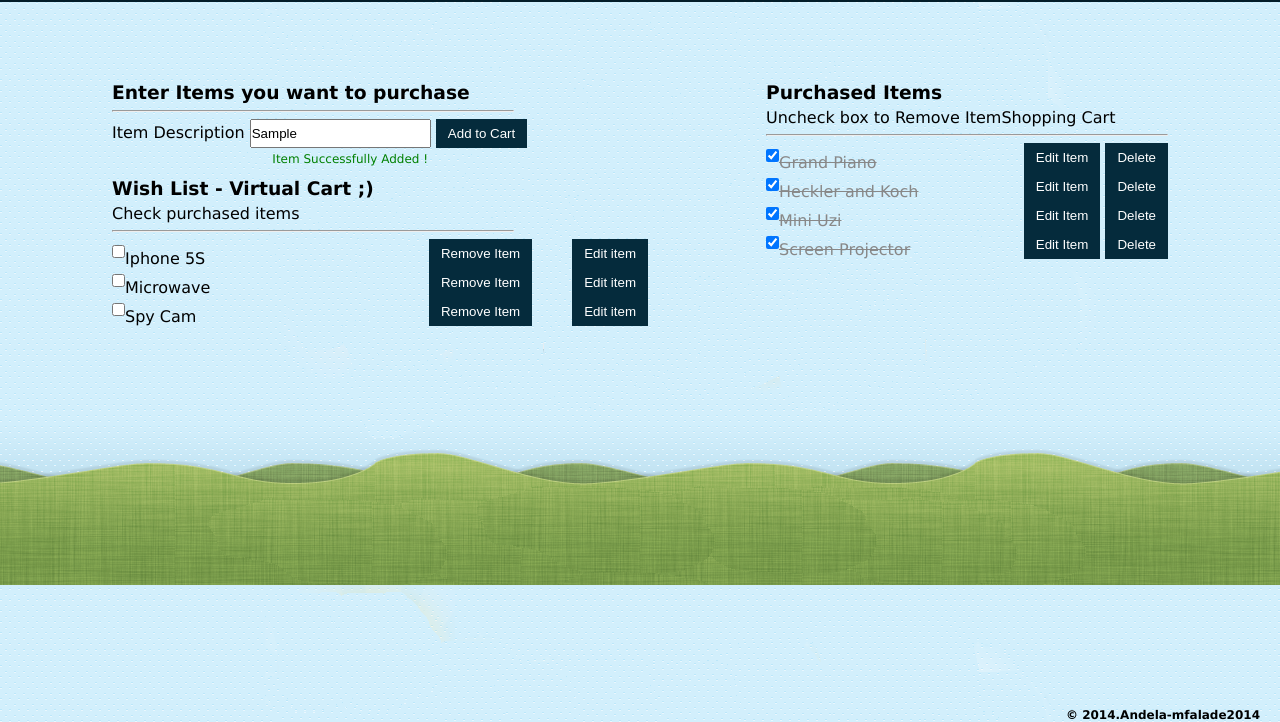
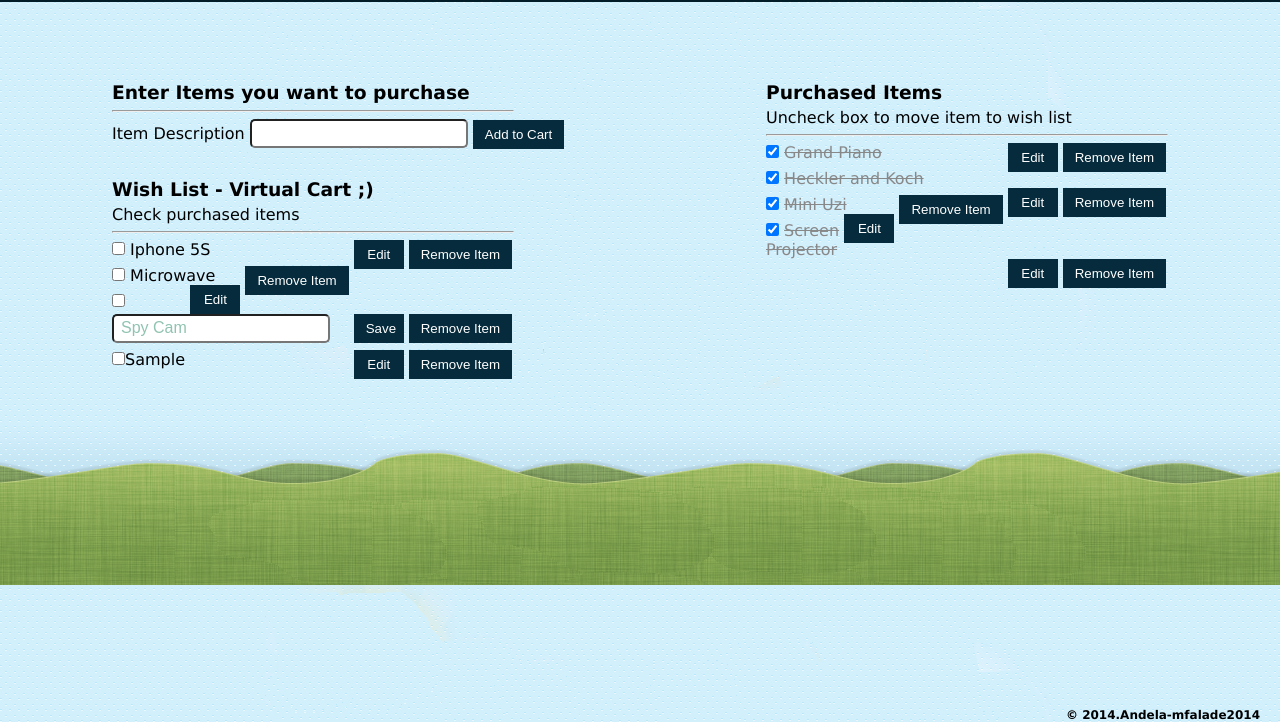
Before and after one commit to andela-mfalade/ShoppingApp, a plain HTML site: page index.html in a window 1280 px wide. Both pictures are taken after typing "Sample" into the empty fields and a click on the button "Add to Cart". Shown: the part 78-800 px from the top of the page. Drawn offline with Linux system fonts and the light colour scheme.

Commit message:
Shopping app improved version

```diff
--- a/css/main.css
+++ b/css/main.css
@@ -37,22 +37,33 @@ p {
 	width: 85%;
 	min-height: 100%;
 	margin: 0 auto;
-	/*border: 1px solid #23C8F9;*/
 	padding: 2em;
 }
 
 #left_col {
 	float: left;
 	margin-left: 1em;
+	overflow: hidden;
+	height: 500px;
 }
 
 #right_col {
 	float: right;
 	margin-right: 1em;
+	height:500px;
+	overflow: hidden;
+}
+
+h2 {
+	color: #fbfbfb;
 }
 
 h3, hr {
 	text-align: left;
+}
+
+button.edit {
+	width: 50px;
 }
 
 #displayMessage {
@@ -80,13 +91,22 @@ button {
 	border: none;
 }
 
-#cart li button {
-	margin-right: 40px;
-	float: right;
+ul li {
+	margin: 7px 0;
 }
 
-input {
-	height:25px;
+input[type="text"] {
+	height: 25px;
+	border-radius: 5px;
+	outline: none;
+	padding-left: 7px;
+	font-size: 16px;
+	color: rgb(44, 173, 124);
+	display: none;
+}
+
+li.editMode input[type="text"]{
+	color: rgb(144, 195, 176);
 }
 
 #bought_items label {
@@ -94,11 +114,9 @@ input {
   color: #888;
 }
 
-.float_right {
-	float: right;
-}
 
 footer {
+	clear: both;
 	text-align: center;
 	right: 20px;
 	font-size: 12px;
@@ -106,3 +124,16 @@ footer {
 	bottom: 0;
 	position: absolute;
 }
+
+li {
+	width: 400px;
+}
+
+li button{
+	float: right;
+	margin-left: 5px;
+}
+
+li.editMode input[type="text"], p input[type="text"]{
+	display: inline;
+}
--- a/index.html
+++ b/index.html
@@ -34,24 +34,30 @@
         <div id="cart_section">
           <h3>Wish List - Virtual Cart ;)</h3>
           <p>Check purchased items</p><hr/>
-          <ul id="cart">
+          <ul id="cart_items">
 
             <li>
-            	<input type="checkbox" class="cheq"><label>Iphone 5S</label>
-            	<button class="edit">Edit item</button>
-            	<button class="delete">Remove Item</button></span>
+              <input type="checkbox">
+              <label>Iphone 5S</label>
+              <input type="text">
+              <button class="delete">Remove Item</button>
+              <button class="edit">Edit</button>
             </li>
 
             <li>
-              <input type="checkbox" class="cheq"><label>Microwave</label>
-              <button class="edit">Edit item</button>
-              <button class="delete">Remove Item</button></span>
+              <input type="checkbox">
+              <label>Microwave</label>
+              <input type="text">
+              <button class="delete">Remove Item</button>
+              <button class="edit">Edit</button>
             </li>
 
-            <li>
-              <input type="checkbox" class="cheq"><label>Spy Cam</label>
-              <button class="edit">Edit item</button>
-              <button class="delete">Remove Item</button></span>
+            <li class="editMode">
+              <input type="checkbox">
+              <label></label>
+              <input type="text" value="Spy Cam">
+              <button class="delete">Remove Item</button>
+              <button class="edit">Save</button>
             </li>
 
 
@@ -66,30 +72,38 @@
       <div id="right_col">
 
         <h3>Purchased Items</h3>
-        <p>Uncheck box to Remove ItemShopping Cart</p><hr/>
+        <p>Uncheck box to move item to wish list</p><hr/>
           <ul id="bought_items">
             <li>
-              <input type="checkbox" checked><label>Grand Piano</label><span class="float_right">
-              <button class="edit">Edit Item</button>
-              <button class="delete">Delete</button></span>
+              <input type="checkbox" checked>
+              <label>Grand Piano</label>
+              <input type="text">
+              <button class="delete">Remove Item</button>
+              <button class="edit">Edit</button>
             </li>
 
             <li>
-            	<input type="checkbox" checked><label>Heckler and Koch</label><span class="float_right">
-            	<button class="edit">Edit Item</button>
-            	<button class="delete">Delete</button></span>
+              <input type="checkbox" checked>
+              <label>Heckler and Koch</label>
+              <input type="text">
+              <button class="delete">Remove Item</button>
+              <button class="edit">Edit</button>
             </li>
 
             <li>
-              <input type="checkbox" checked><label>Mini Uzi</label><span class="float_right">
-              <button class="edit">Edit Item</button>
-              <button class="delete">Delete</button></span>
+              <input type="checkbox" checked>
+              <label>Mini Uzi</label>
+              <input type="text">
+              <button class="delete">Remove Item</button>
+              <button class="edit">Edit</button>
             </li>
 
             <li>
-              <input type="checkbox" checked><label>Screen Projector</label><span class="float_right">
-              <button class="edit">Edit Item</button>
-              <button class="delete">Delete</button></span>
+              <input type="checkbox" checked>
+              <label>Screen Projector</label>
+              <input type="text">
+              <button class="delete">Remove Item</button>
+              <button class="edit">Edit</button>
             </li>
 
           </ul>
--- a/js/app.js
+++ b/js/app.js
@@ -1,115 +1,140 @@
-
-var feedback,
-		listItem,
-		addButton,
-		cartedItemsHolder,
-		boughtItemsHolder;
+var addButton = document.getElementById('add_item'),
+		itemInput = document.getElementById('new_item'),
+		cartedItemsHolder = document.getElementById('cart_items'),
+		boughtItemsHolder = document.getElementById('bought_items');
 
 
-
-var shoppingList = {
-
-		formElements: function() {
-			var itemInput = document.getElementById('new_item'),
-					itemString = itemInput.value;
-
-
-					feedback = document.getElementById('displayMessage'),
-					addButton = document.getElementById('add_item'),
-					cartedItemsHolder = document.getElementById('cart'),
-					boughtItemsHolder = document.getElementById('bought_items')
-		},
-
-		onReady: function() {
-					shoppingList.formElements();
-					addButton.onclick = shoppingList.addItem;
-
-			var checkBox =  cartedItemsHolder.querySelector("input[type=checkbox]"),
-					checkedBox = boughtItemsHolder.querySelector("input[type=checkbox]"),
-					editButton = cartedItemsHolder.querySelector("button.edit"),
-					deleteButton = cartedItemsHolder.querySelector("button.delete"),
-					removeButton = boughtItemsHolder.querySelector("button.delete");
-
-
-					checkBox.onchange = shoppingList.moveItemsToBought;
-					checkedBox.onchange = shoppingList.moveItemToCart;
-					editButton.onclick = shoppingList.editItem;
-					deleteButton.onclick = shoppingList.deleteItem;
-					removeButton.onclick = shoppingList.deleteItem;
-		},
-
-		createNewShoppingItem: function(itemString) {
+var createNewShoppingListItem = function(itemString) {
 
 		var listItem = document.createElement("li"),
-					checkBox = document.createElement("input"),
+				checkBox = document.createElement("input");
 				label = document.createElement("label"),
+				editInput = document.createElement("input"),
 				editButton = document.createElement("button"),
 				deleteButton = document.createElement("button");
 
 
 				checkBox.type = "checkbox";
-					editButton.innerHTML = "Edit Item";
+				label.innerHTML = itemString;
+				editInput.type = "text";
+				editButton.innerHTML = "Edit";
 				editButton.className = "edit";
 				deleteButton.innerHTML = "Remove Item";
-					deleteButton.className = "delete";
+				deleteButton.className  = "delete";
 
 
 				listItem.appendChild(checkBox);
 				listItem.appendChild(label);
+				listItem.appendChild(editInput);
+				listItem.appendChild(deleteButton);
 				listItem.appendChild(editButton);
-					listItem.appendChild(deleteButton);
-					listItem.appendChild(removeButton);
+
+
+
+		bindShoppingEvents(listItem, itemBought);
 
 		return listItem;
-		},
+};
 
-		addItem: function() {
+var addItem = function() {
 
-					feedback.innerHTML = "Item Successfully Added !";
+	var listItem = createNewShoppingListItem(itemInput.value);
 
-					var newListItem = shoppingList.createNewShoppingItem("Hello World");
-							cartedItemsHolder.appendChild(newListItem);
+	//Dealing with user input..
+		//for empty strings..
+			if(itemInput.value === "") {
+				label.innerHTML = prompt("You haven't added an item.. Add item here..");
+					if(label.innerHTML === "") {
+						alert("You haven't added any item still.. Click Ok to reload page and try again..");
+						window.location.reload();
+					}
+					else {
+						cartedItemsHolder.appendChild(listItem);
+					}
+			}
 
-		},
+			//Appending the newly created list item to the carted items holder
+			else {
+				cartedItemsHolder.appendChild(listItem);
+			}
 
-		moveItemsToBought: function() {
+			itemInput.value = "";
+};
+
+var editItem = function() {
+		console.log('This function EDIT item has been called.. It works.. Items can now be edited');
+		var listItem = this.parentNode;
+				editButton = listItem.querySelector("button.edit")
+				editInput = listItem.querySelector("input[type=text]"),
+				label = listItem.querySelector("label"),
+
+				containsClass = listItem.classList.contains("editMode");
+
+		if(containsClass) {
+			label.style.display = "inline";
+			editInput.style.display = "none";
+			label.innerHTML = editInput.value;
+			editButton.innerHTML = "Edit";
+		}
+		else {
+			editInput.style.display = "inline";
+			label.style.display = "none";
+			editInput.value = label.innerHTML;
+			listItem.className = "editMode";
+			editButton.innerHTML = "Save";
+			return listItem.className;
+		}
+
+		listItem.classList.toggle("editMode");
+};
+
+var deleteItem = function() {
+		console.log('This function DELETE item has been called.. It works.. Items can now be deleted');
+		var listItem = this.parentNode,
+				ul = listItem.parentNode;
+
+		ul.removeChild(listItem);
+};
+
+var itemCarted = function() {
+		console.log('function called.. itemCarted.. returned from the bought items category..');
 		var listItem = this.parentNode;
 		boughtItemsHolder.appendChild(listItem);
-					this.onReady(listItem, moveItemToCart);
-		},
+		bindShoppingEvents(listItem, itemBought);
+};
 
-		moveItemToCart: function() {
+var itemBought =  function() {
+		console.log('Function called.. itemBought..');
 		var listItem = this.parentNode;
 		cartedItemsHolder.appendChild(listItem);
-					this.onReady(listItem, moveItemsToBought);
-		},
+		bindShoppingEvents(listItem, itemCarted);
+};
 
-		editItem: function() {
-					var listItem = this.parentNode;
-					var li = listItem.parentNode;
-					li.removeChild(listItem);
-		},
 
-		deleteItem: function() {
-					var listItem = this.parentNode;
-					var li = listItem.parentNode;
-					li.removeChild(listItem);
-		},
+//This function will be used to bind events to the list Items children
+var bindShoppingEvents = function(shoppingListItem, checkBoxEventHandler) {
 
-		// bindShoppingEvents: function() {
-		// 	append: function() {
-		// 	for (var i = 0; i < onReady.children.length; i++) {
-		// 			onReady(cartedItemsHolder.children[i], itemsBought );
-		// 	};
+		var checkBox = shoppingListItem.querySelector("input[type=checkbox]"),
+				editButton = shoppingListItem.querySelector("button.edit"),
+				deleteButton = shoppingListItem.querySelector("button.delete");
 
-		// 	for (var i = 0; i < onReady.children.length; i++) {
-		// 			onReady(boughtItemsHolder.children[i], itemsCarted );
-		// 	}
+		console.log("Events have been bound..");
 
-		// };
-		// }
-
+		checkBox.onchange = checkBoxEventHandler;
+		editButton.onclick = editItem;
+		deleteButton.onclick = deleteItem;
 
 };
 
-window.onload = shoppingList.onReady;
+// This function will be used to cycle through the list items in the unordered list called the cartedItemsHolder
+//cycle over the cartedItemsHolder list items
+for(var i = 0; i < cartedItemsHolder.children.length; i+=1) {
+	bindShoppingEvents(cartedItemsHolder.children[i], itemCarted);
+}
+
+//cycle over the boughtItemsHolder list items
+for(var i = 0; i < boughtItemsHolder.children.length; i+=1) {
+	bindShoppingEvents(boughtItemsHolder.children[i], itemBought);
+}
+
+addButton.addEventListener('click', addItem);
```
Lines whose indentation alone changed are shown as unchanged.
